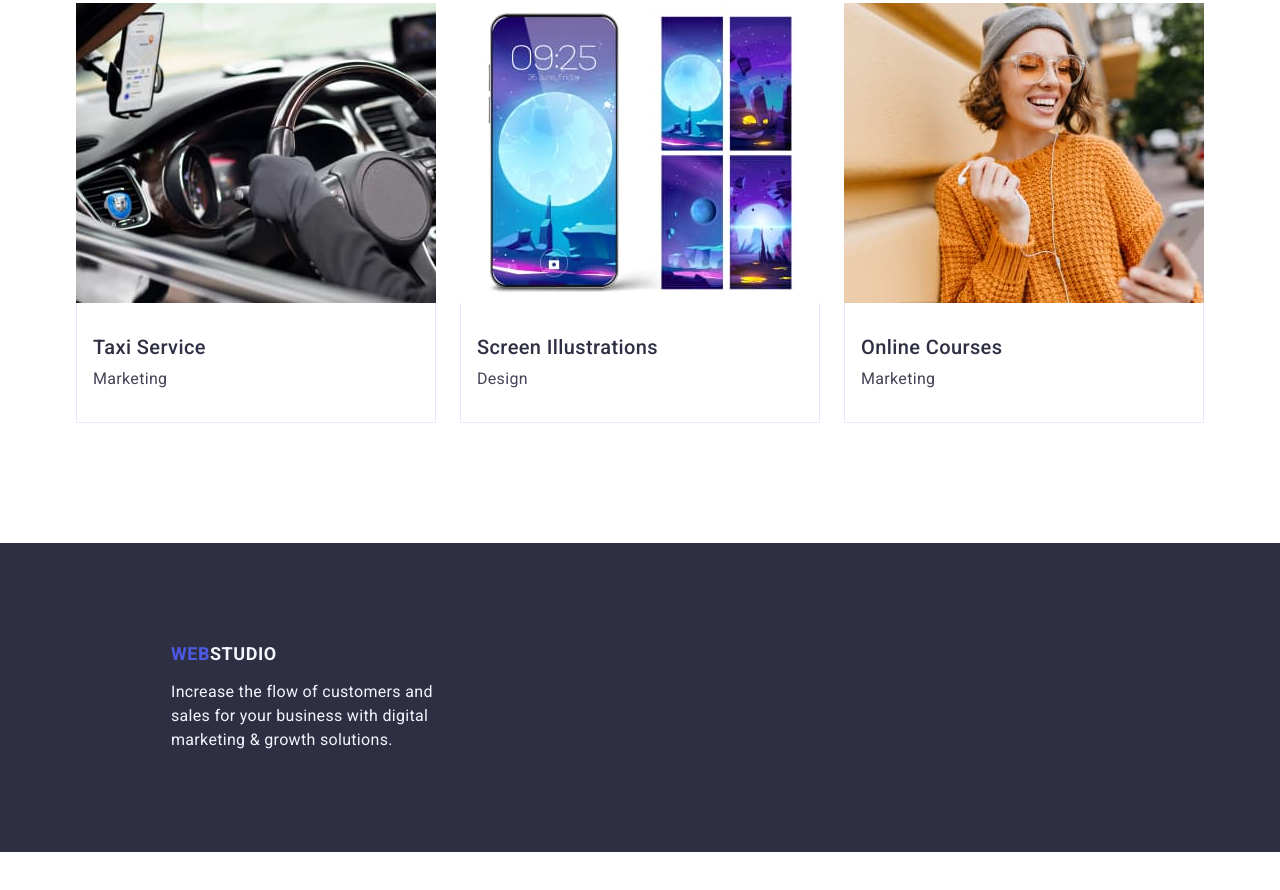
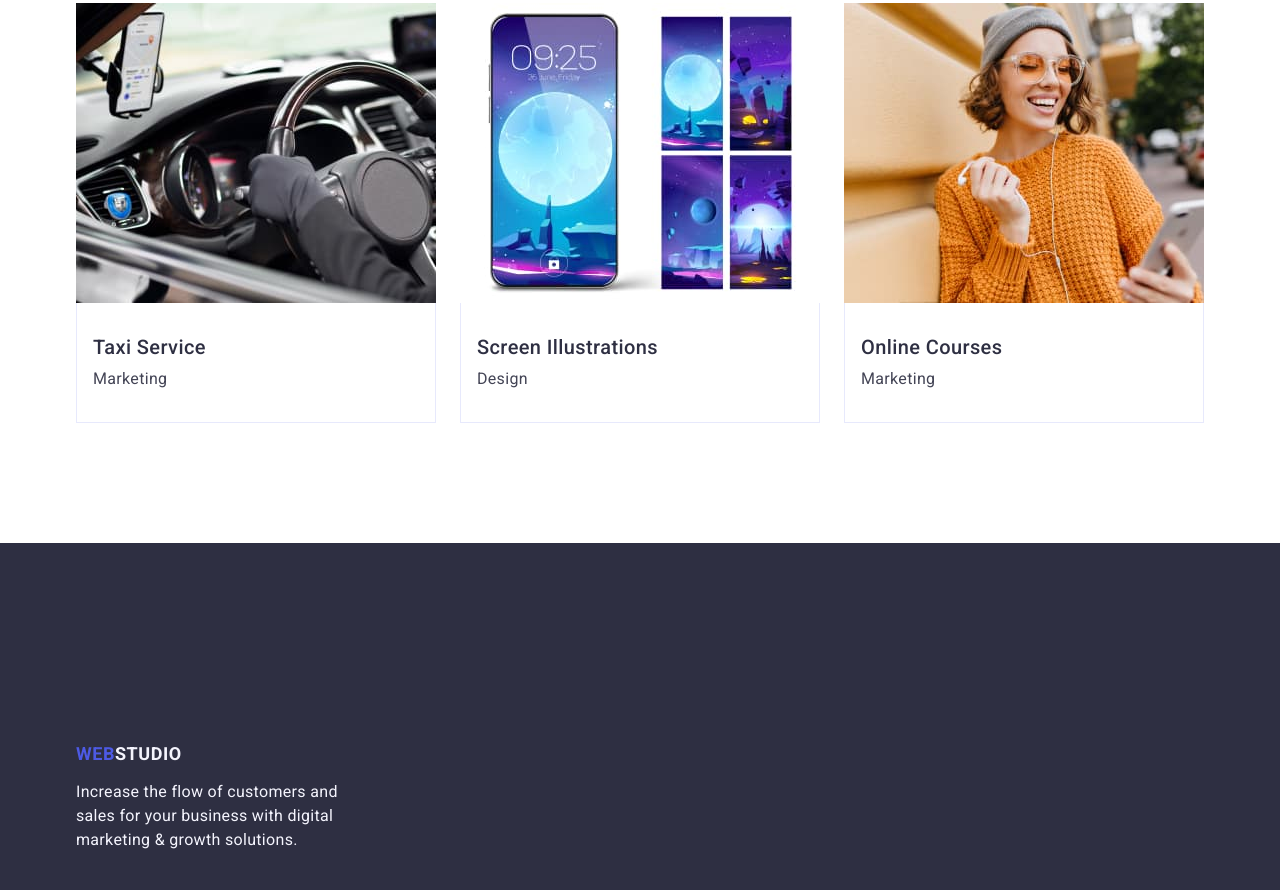
Before and after one commit to j-treffer/goit-markup-hw-03, a plain HTML site: page index.html in a window 1280 px wide. Shown: the part 2534-3424 px from the top of the page. Before the commit the page ends 3386 px from the top, so only its background shows below. Drawn offline with nearby package versions, Linux system fonts and the light colour scheme.

Commit message:
update css

```diff
--- a/css/styles.css
+++ b/css/styles.css
@@ -360,14 +360,13 @@ padding-bottom: 32px;
 /* #region footer */
 .footer{
 background-color: #2e2f42;
-padding-top: 100px;
-padding-bottom: 100px;
-padding-left: 156px;
-padding-right: auto;
+padding: 100px 0;
 }
 
 
 .logo-footer{
+margin-bottom: 16px;
+display: inline-block;
 padding-top: 100px;
 font-weight: 700;
 font-size: 18px;
@@ -385,7 +384,6 @@ color: #f4f4fd;
 color: #404bbf
 }
 .footer-text {
-    margin-top: 16px;
     max-width: 264px;
     font-family: "Roboto", sans-serif;
     font-weight: 400;
```
